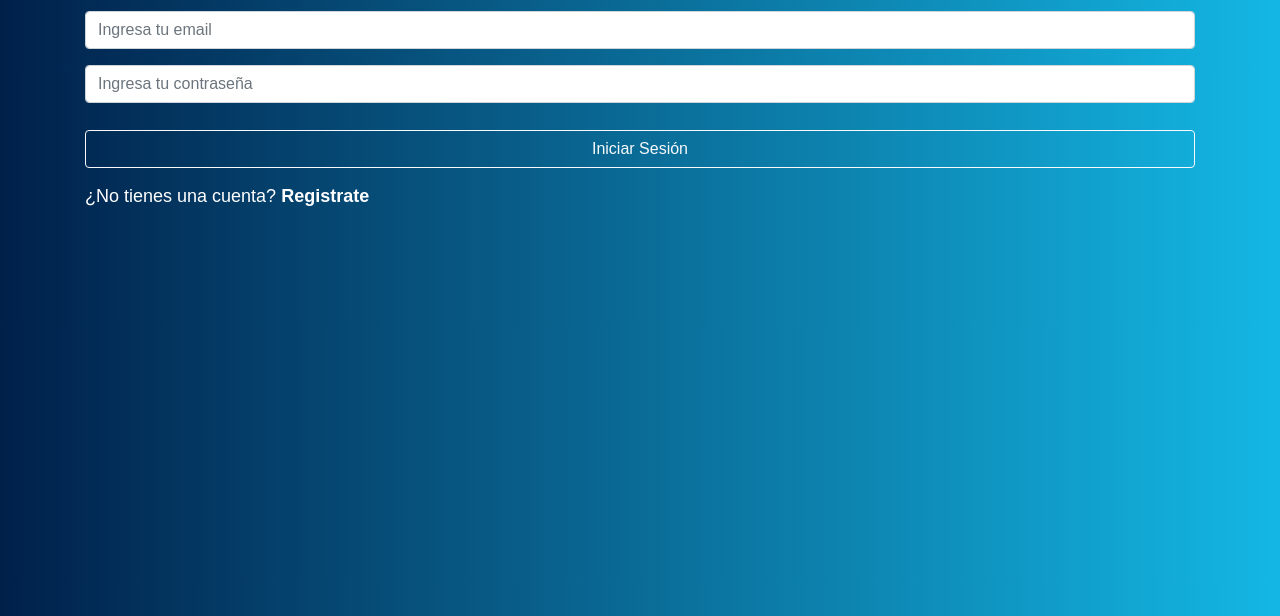
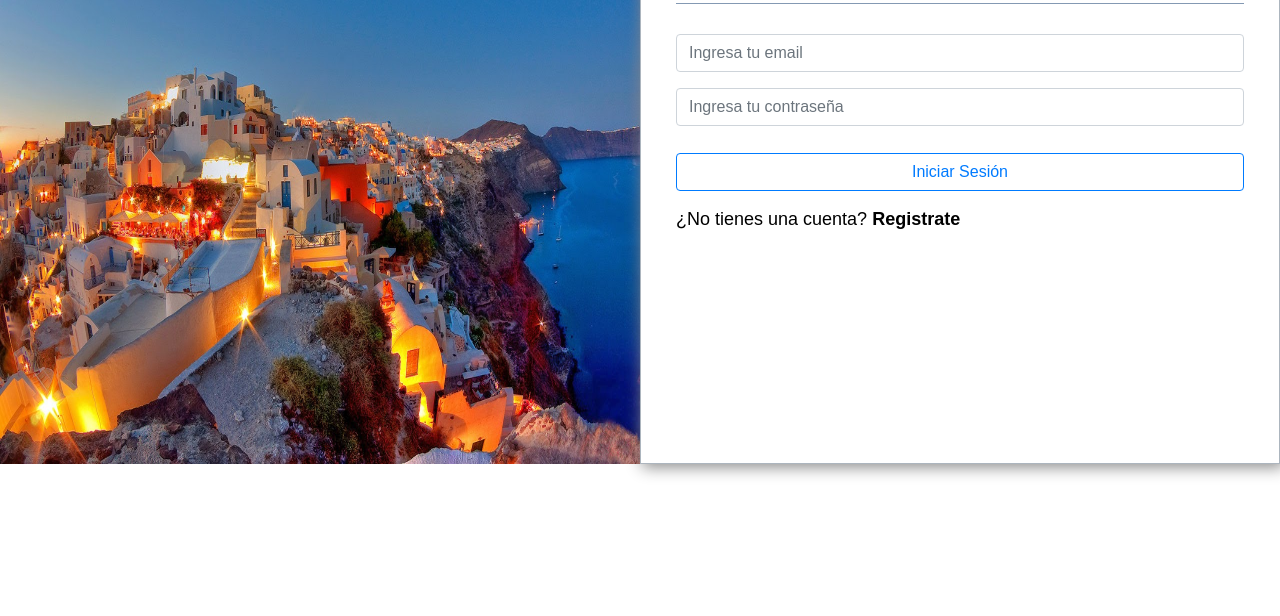
Before and after one commit to Eliza29/insta-collage, a plain HTML site: page index.html in a window 1280 px wide. Shown: the part 184-800 px from the top of the page. Drawn offline with nearby package versions, Linux system fonts and the light colour scheme.

Commit message:
modificaciones en estilo de formulario

```diff
--- a/css/main.css
+++ b/css/main.css
@@ -1,8 +1,8 @@
 /* Estilos del proyecto */
 body{
-    background: linear-gradient(to right, #00204A 0%, rgb(20, 183, 228) 100%);
+    /* background: linear-gradient(to right, #00204A 0%, rgb(20, 183, 228) 100%); */
     height: 100vh;
-    color: white;
+    /* color: white; */
     font-family: 'Montserra', sans-serif;
     font-size: 18px;
 }
@@ -13,7 +13,7 @@ section{
 
 section a{
     text-decoration: none;
-    color:white;
+    color:black;
 }
 
 h1,h2{
@@ -30,15 +30,37 @@ p{
 }
 
 img{
-
-    width: 40px;
+    width: 42px;
 }
 
+.col-form-section{
+    width: 100%;
+    /* outline: 1px solid red; */
+}
+#main-image{
+    width: 100%;
+    height: 220px;
+}
+.container-form{
+    height: 100%;
+    padding: 20px 35px;
+    border: 1px solid rgba(135, 147, 161, 0.685);
+    box-shadow: 3px 2px 15px 1px #888888;
+}
 form{
     margin-top:30px;
 }
-
 .btn{
     margin-top:27px;
     margin-bottom:15px;
 }
+@media (min-width: 992px) {
+    .col-form-section{
+        width: 50%;
+        /* outline: 1px solid red; */
+    }
+    #main-image{
+        width: 100%;
+        height: 630px;
+    }
+  }
--- a/index.html
+++ b/index.html
@@ -11,8 +11,13 @@
   <title>Insta Collage </title>
 </head>
 <body>
-
-  <section class="container">
+  <main class="container-fluid">
+    <div class="row">
+      <section class="col-form-section">
+          <img src="assets/images/santorini.jpg" id="main-image" alt="image">
+      </section>
+      <section class="col-form-section">
+        <div class="container-form">
           <p class="text-center">Idioma: español (España)</p>
           <img src="assets/images/icon.svg" alt="logo">
           <h1 class= "text-center">Insta Collage</h1>
@@ -26,11 +31,14 @@
             <!-- <label for="inputPassword">Password</label> -->
             <input type="password" class="form-control" id="inputPassword" placeholder="Ingresa tu contraseña">
           </div>
-      <button type="submit" id = 'buttonSubmit'class="btn btn-outline-light btn-block">Iniciar Sesión</button>
-
+          <button type="submit" id = 'buttonSubmit'class="btn btn-outline-primary btn-block">Iniciar Sesión</button>
         </form>
         <a href="views/register.html">¿No tienes una cuenta? <span class="font-weight-bold">Registrate</span></a>
+
+        </div>
       </section>
+    </div>
+  </main>
 
   <script src="https://code.jquery.com/jquery-3.2.1.slim.min.js"></script>
   <script src="https://cdnjs.cloudflare.com/ajax/libs/popper.js/1.12.9/umd/popper.min.js"></script>
--- a/js/app.js
+++ b/js/app.js
@@ -25,7 +25,7 @@ $(document).ready(function() {
     if (validateEmail && validatePassword) {
       window.location.href = 'views/collage.html';
     } else {
-      alert('Clave y/o contraseña incorrecta');
+      alert('Correo y/o contraseña incorrecta');
     }
   });
 });
```
Also changed, not shown: views/register.html (+1 -1 lines), assets/images/santorini.jpg (added), 1 other file. Lines whose indentation alone changed are shown as unchanged.
